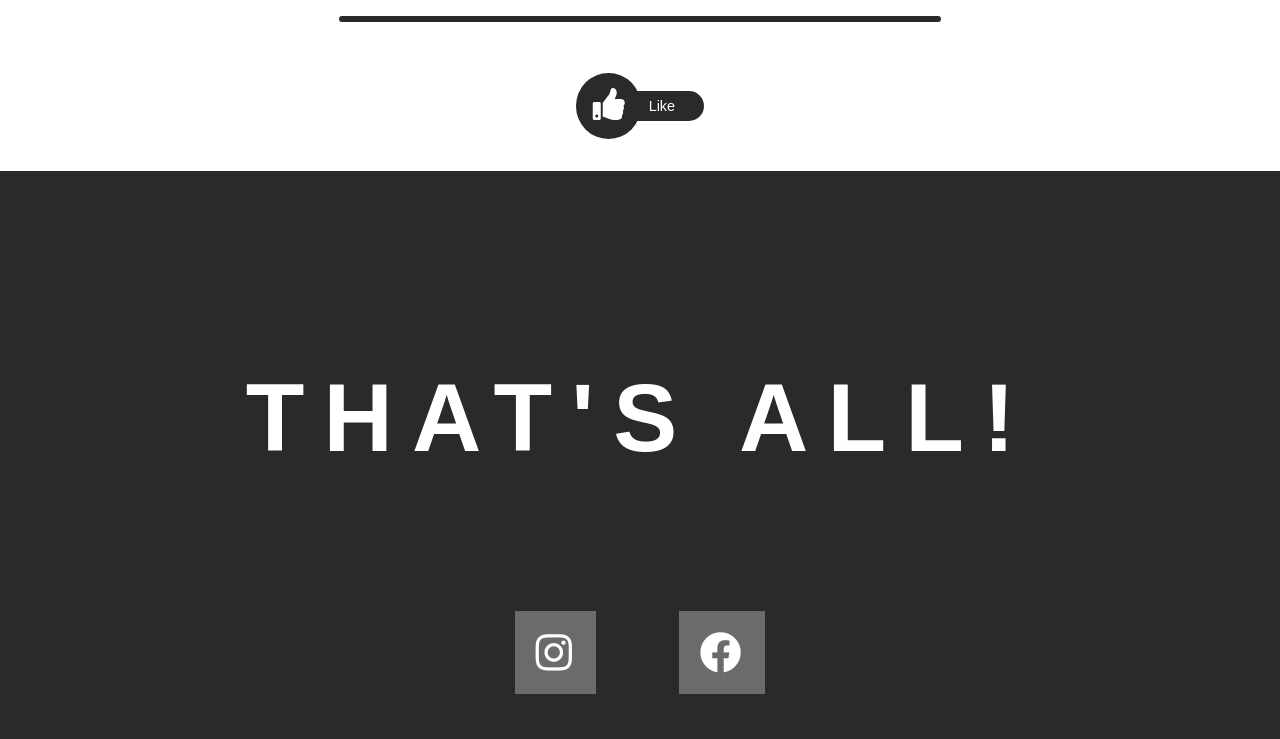
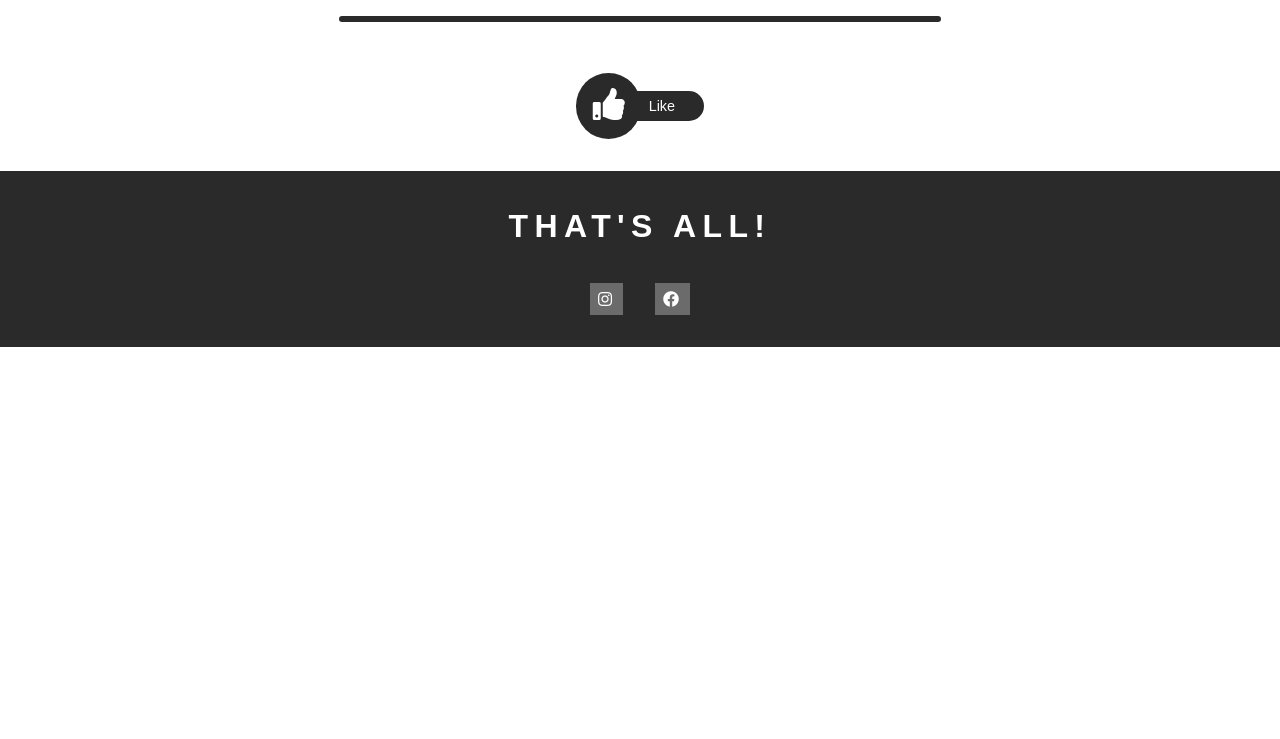
Before and after one commit to jibesh7/Mywebsite, a plain HTML site: page blogView.html in a window 1280 px wide. Shown: the part 1633-2372 px from the top of the page. After the commit the page ends 1980 px from the top, so only its background shows below. Drawn offline with Linux system fonts and the light colour scheme.

Commit message:
blog footer fix

```diff
--- a/css/blogArticle.css
+++ b/css/blogArticle.css
@@ -115,7 +115,7 @@ width:fit-content;
 }
 
 footer{
-    padding: 4em;
+    padding: 0.5em;
     display:flex;
     flex-direction: column;
     align-items: center;
@@ -125,12 +125,11 @@ footer{
 }
 footer h1{
     /* letter-spacing: 0.07em; */
-    font-size: 2.2em;
+    font-size: 1em;
     letter-spacing: 2px;
 }
 footer .socialIcons{
     width:100%;
-    padding:1em 0;
     display: flex;
     justify-content: center;
     align-items: center;
@@ -141,7 +140,7 @@ footer .socialIcons i{
     padding: 0.5em;
     background: #6b6b6b;
     color: white;
-    font-size: 1.3em;
+    font-size: 0.5em;
     margin:1em;
     transition: background 50ms ease-in-out;
 }
@@ -161,7 +160,7 @@ footer .socialIcons i:hover{
     }
     footer h1{
         letter-spacing: 0.2em;
-        font-size: 3em;
+        font-size: 1 em;
     }
     .likeTxt{
         font-size: 1.4em;
```
